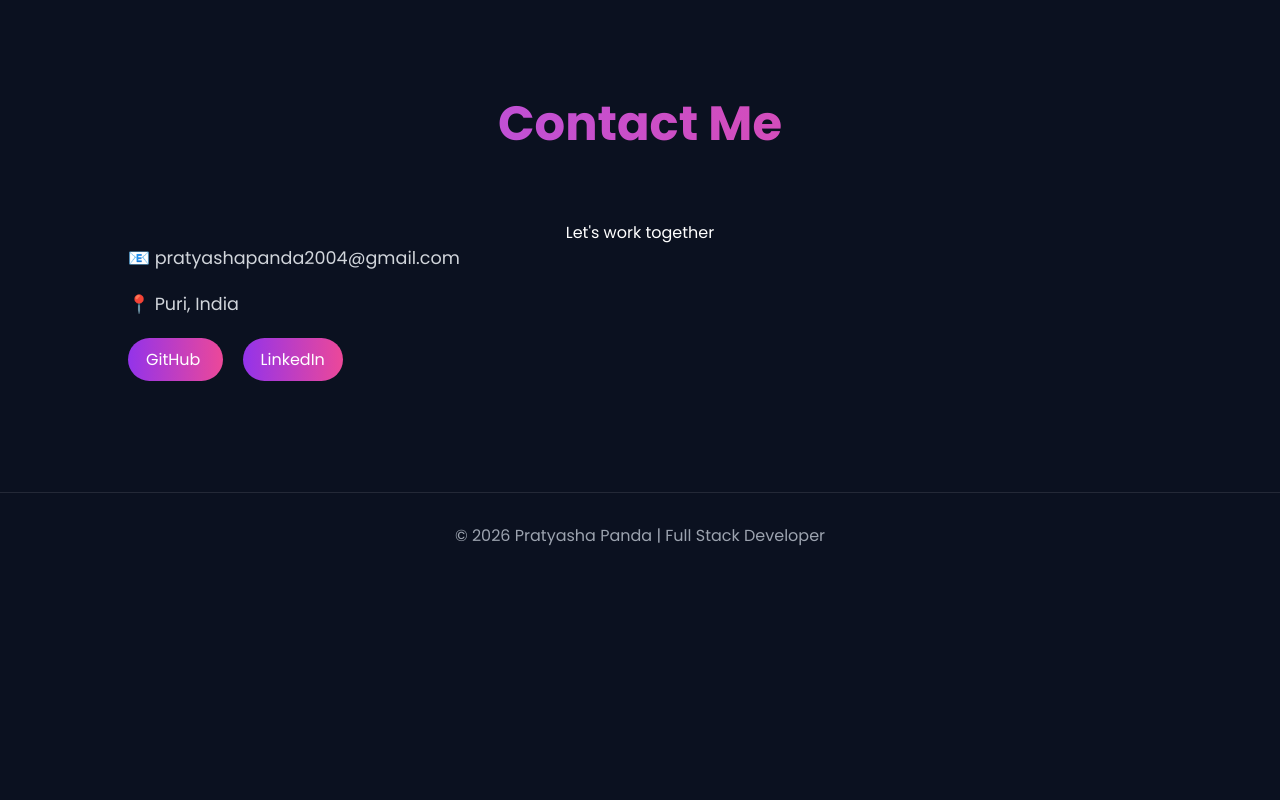
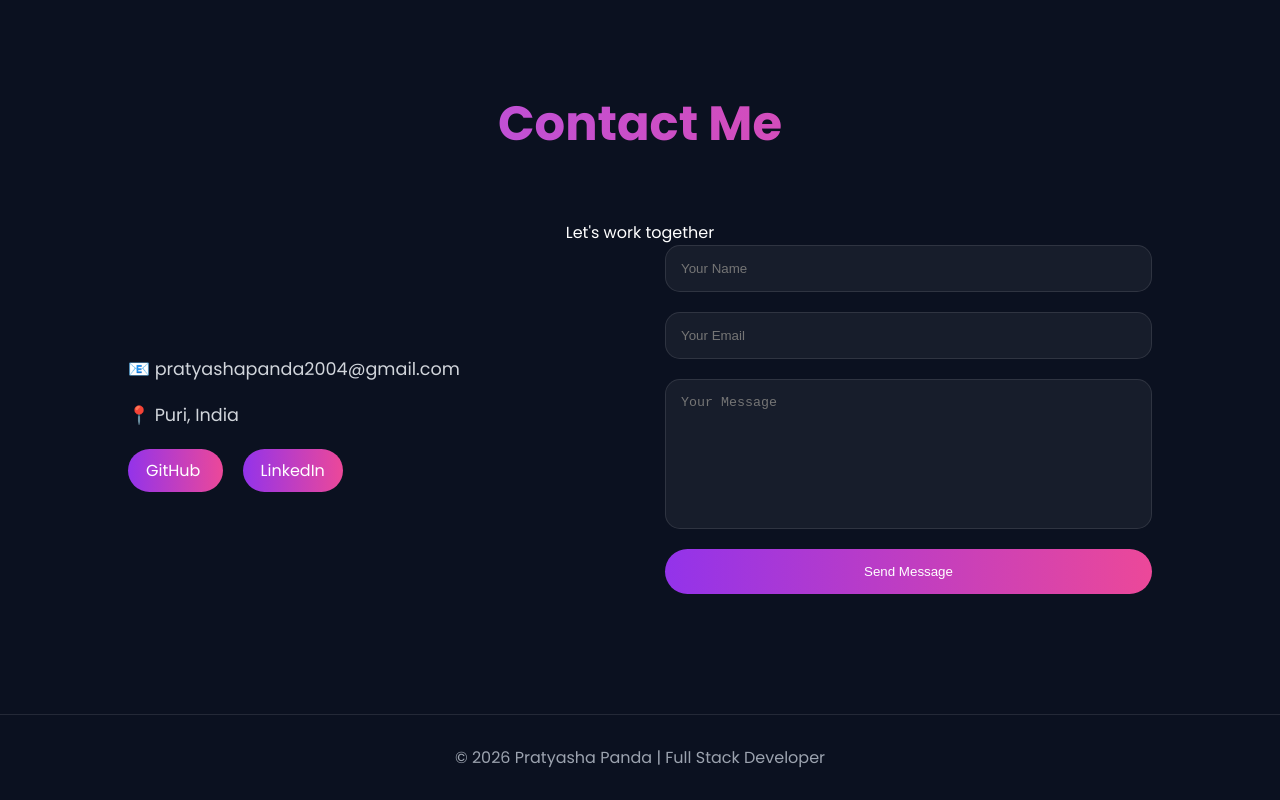
Before and after one commit to Pratyasha2705/Self-portfolio, a website: page index.html in a window 1280 px wide. Shown: the part 4839-5639 px from the top of the page. Before the commit the page ends 5417 px from the top, so only its background shows below. Drawn offline with Linux system fonts and the light colour scheme.

Commit message:
Fixed empty contact form

```diff
--- a/index.html
+++ b/index.html
@@ -310,9 +310,33 @@
 
     </div>
 
-    <form
-    class="contact-form">
-  </form>
+    <form class="contact-form">
+
+      <input
+        type="text"
+        name="name"
+        placeholder="Your Name"
+        required
+      >
+
+      <input
+        type="email"
+        name="email"
+        placeholder="Your Email"
+        required
+      >
+
+      <textarea
+        name="message"
+        placeholder="Your Message"
+        required
+      ></textarea>
+
+      <button type="submit">
+        Send Message
+      </button>
+
+    </form>
 
   </div>
 
@@ -327,6 +351,6 @@
   </p>
 
 </footer>
-
+<script src="script.js"></script>
   </body>
 </html>
```
